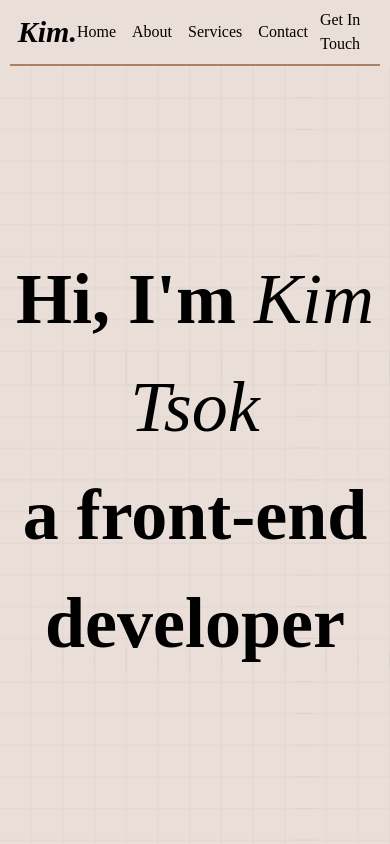
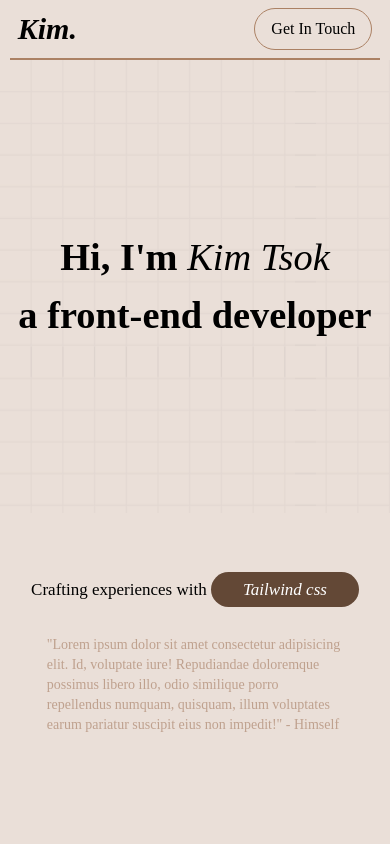
Before and after one commit to Kim-Tsok/portfolio, a React (Vite) app: page / in a window 390 px wide. Built offline with nearby package versions, Linux system fonts and the light colour scheme.

Commit message:
Added some animations, edited taskbar and added responsiveness to the page

```diff
--- a/src/About.jsx
+++ b/src/About.jsx
@@ -2,14 +2,9 @@ import { useEffect, useState } from "react";
 import { motion } from "framer-motion";
 
 const About = () => {
-  const words = ["React", "Tailwind css", "Html", "Javasript", "Luck"];
+  const words = ["React", "Tailwind css", "Html", "Javascript"];
   let wordIndex = 0;
   const [currentWord, setCurrentWord] = useState(words[0]);
-
-  const variants = {
-    hidden: { y: 20, opacity: 0, scale: 0.8 },
-    visible: { y: 0, opacity: 1, scale: 1 },
-  };
 
   useEffect(() => {
     const intervalId = setInterval(() => {
@@ -23,28 +18,28 @@ const About = () => {
   return (
     <>
       <div className="h-screen bg-[#eadfd8] flex items-center flex-col">
-        <h2 className="text-3xl mt-[4rem]">
+        <motion.h2
+          initial={{ y: 150, opacity: 0 }}
+          whileInView={{ y: 0, opacity: 1 }}
+          transition={{ duration: 0.3 }}
+          className="md:text-3xl text-[17px] mt-[4rem] mx-2 md:mx-0"
+        >
           Crafting experiences with{" "}
           <motion.span className="bg-[#634836] py-2 px-8 rounded-3xl text-white">
-            <motion.span
-              animate="visible"
-              variants={variants}
-              initial="hidden"
-              exit="hidden"
-              transition={{ duration: 0.7, ease: "easeInOut" }}
-              onAnimationComplete={() => setIsAnimating(true)}
-              id="Variable-font"
-            >
-              {currentWord}
-            </motion.span>
+            <motion.span id="Variable-font">{currentWord}</motion.span>
           </motion.span>
-        </h2>
-        <p className="w-[50%] mt-8 text-[#bfa18e]">
+        </motion.h2>
+        <motion.p
+          initial={{ y: 150, opacity: 0 }}
+          whileInView={{ y: 0, opacity: 1 }}
+          transition={{ duration: 0.4 }}
+          className="w-[76%] lg:w-[50%] md:w-[65%] mt-8 text-[#bfa18e] text-sm md:text-base"
+        >
           "Lorem ipsum dolor sit amet consectetur adipisicing elit. Id,
           voluptate iure! Repudiandae doloremque possimus libero illo, odio
           similique porro repellendus numquam, quisquam, illum voluptates earum
           pariatur suscipit eius non impedit!" - Himself
-        </p>
+        </motion.p>
       </div>
     </>
   );
--- a/src/Home.jsx
+++ b/src/Home.jsx
@@ -1,14 +1,21 @@
+import { motion } from "framer-motion";
+
 const Home = () => {
   return (
     <>
-      <section className="h-[calc(100vh-53.02px)] w-full bg-[url(/Bg.png)] flex items-center justify-center font-bold">
-        <h1 className="text-[4.5rem] text-center">
+      <section className="h-[calc(60vh-53.02px)] md:h-[calc(100vh-53.02px)] w-full bg-[url(/Bg.png)] flex items-center justify-center font-bold">
+        <motion.h1
+          initial={{ x: -500, opacity: 0 }}
+          animate={{ x: 0, opacity: 1 }}
+          transition={{ duration: 0.5 }}
+          className="lg:text-[4.5rem] md:text-[4rem] sm:text-[3.2rem] text-center text-[2.4rem]"
+        >
           Hi, I'm{" "}
-          <span className="font-normal" id="Variable-font">
+          <motion.span className="font-normal" id="Variable-font">
             Kim Tsok
-          </span>
+          </motion.span>
           <br /> a front-end developer
-        </h1>
+        </motion.h1>
       </section>
     </>
   );
--- a/src/Navbar.jsx
+++ b/src/Navbar.jsx
@@ -1,7 +1,14 @@
+import { motion } from "framer-motion";
+
 const Navbar = () => {
   return (
     <>
-      <nav className="border-b-2 border-b-[#ab8164] px-2 py-2 flex justify-between items-center w-[95%]">
+      <motion.nav
+        initial={{ y: -100, opacity: 0 }}
+        animate={{ y: 0, opacity: 1 }}
+        transition={{ duration: 0.3 }}
+        className="border-b-2 border-b-[#ab8164] px-2 py-2 flex justify-between items-center w-[95%]"
+      >
         {/* Logo */}
         <div className="font-bold text-3xl" id="Variable-font">
           Kim.
@@ -9,33 +16,40 @@ const Navbar = () => {
 
         <div>
           {/* Navigation Links */}
-          <ul className="flex space-x-4">
+          <ul className="md:flex space-x-4 hidden">
             <li>
-              <a href="#" className="hover:text-gray-400">
+              <a href="#" className="hover:text-[#634836]">
                 Home
               </a>
             </li>
             <li>
-              <a href="#" className="hover:text-gray-400">
+              <a href="#" className="hover:text-[#634836]">
                 About
               </a>
             </li>
             <li>
-              <a href="#" className="hover:text-gray-400">
+              <a href="#" className="hover:text-[#634836]">
                 Services
               </a>
             </li>
             <li>
-              <a href="#" className="hover:text-gray-400">
+              <a href="#" className="hover:text-[#634836]">
                 Contact
               </a>
             </li>
           </ul>
         </div>
         <div>
-          <button>Get In Touch</button>
+          <motion.button
+            initial={{ scale: 1 }}
+            whileHover={{ scale: 1.1 }}
+            whileTap={{ scale: 0.97 }}
+            className="border border-[#ab8164] px-4 py-2 rounded-3xl"
+          >
+            Get In Touch
+          </motion.button>
         </div>
-      </nav>
+      </motion.nav>
     </>
   );
 };
```
